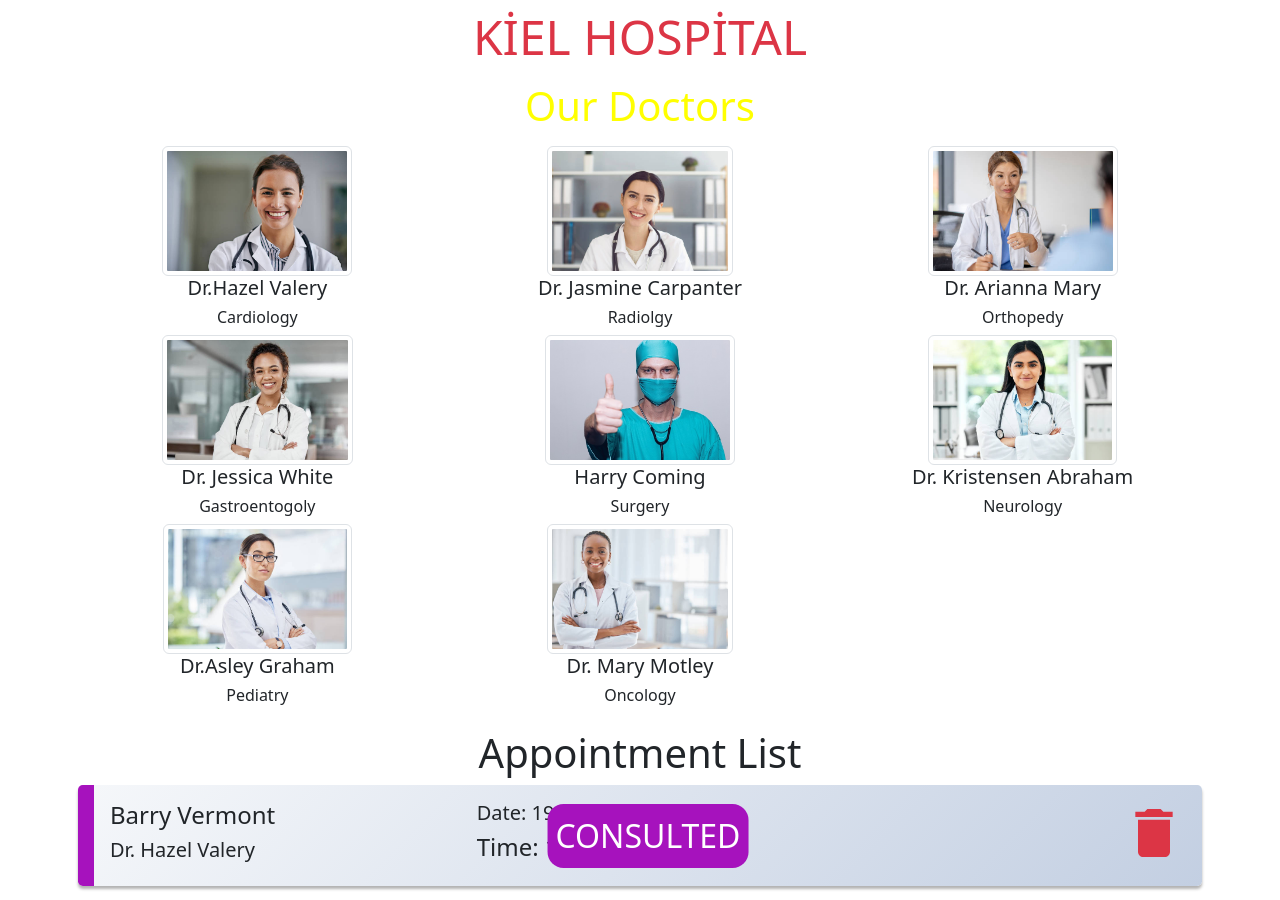
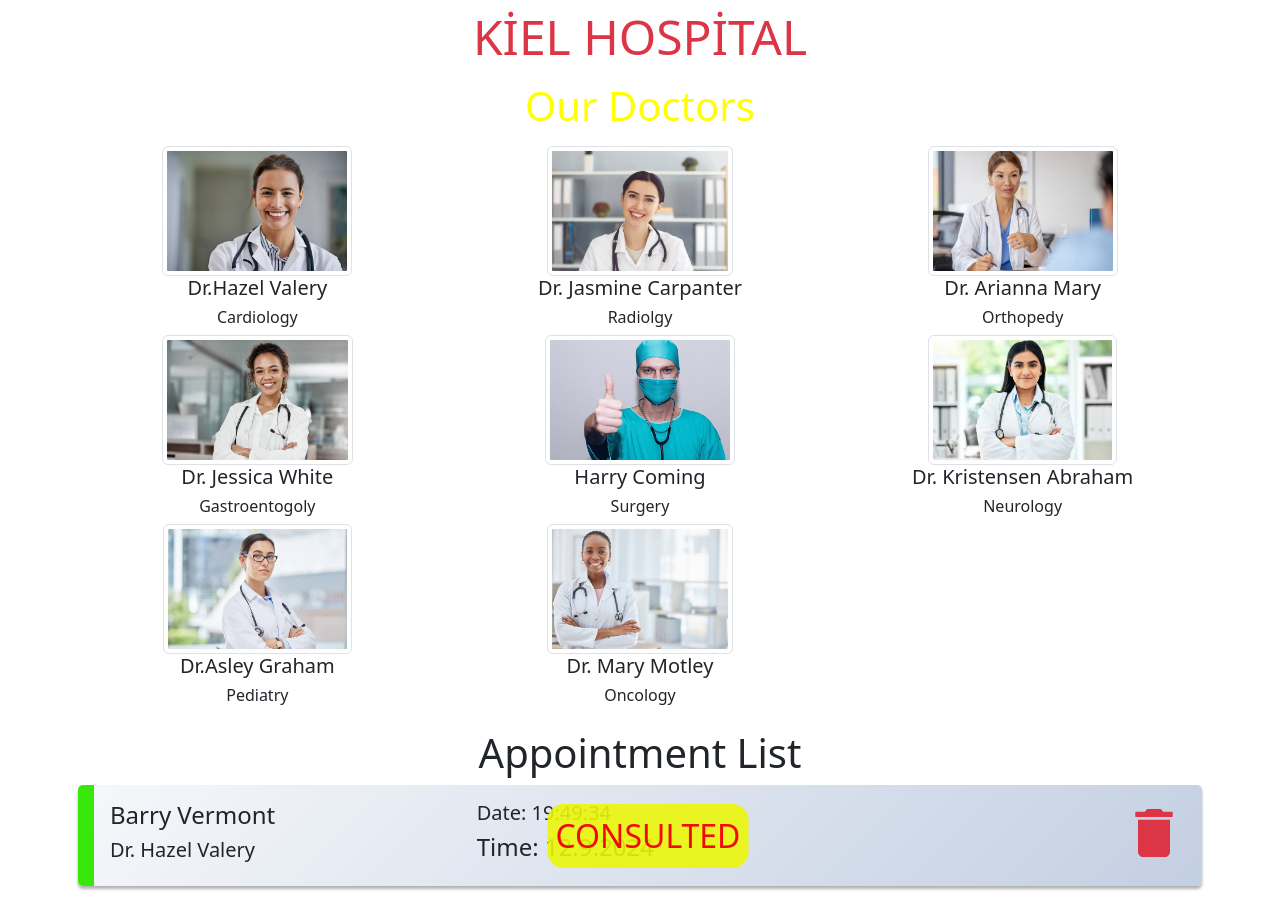
Before and after one commit to agpaknazli/react-appointment-app, a React (Create React App) app: page / in a window 1280 px wide. Shown: the top 900 px of the page. Built offline with nearby package versions, Linux system fonts and the light colour scheme.

Commit message:
consulted.css

```diff
--- a/src/App.css
+++ b/src/App.css
@@ -25,12 +25,12 @@
 }
 
 .consulted {
-  border-left: 1rem solid rgb(166, 18, 189);
+  border-left: 1rem solid rgb(56, 232, 12);
 }
 .consulted::after {
   content: "CONSULTED";
-  background-color: rgb(166, 18, 189);
-  color: white;
+  background-color: rgba(235, 247, 8, 0.896);
+  color: rgb(241, 10, 10);
   font-size: 2rem;
   border-radius: 1rem;
   position: absolute;
```
